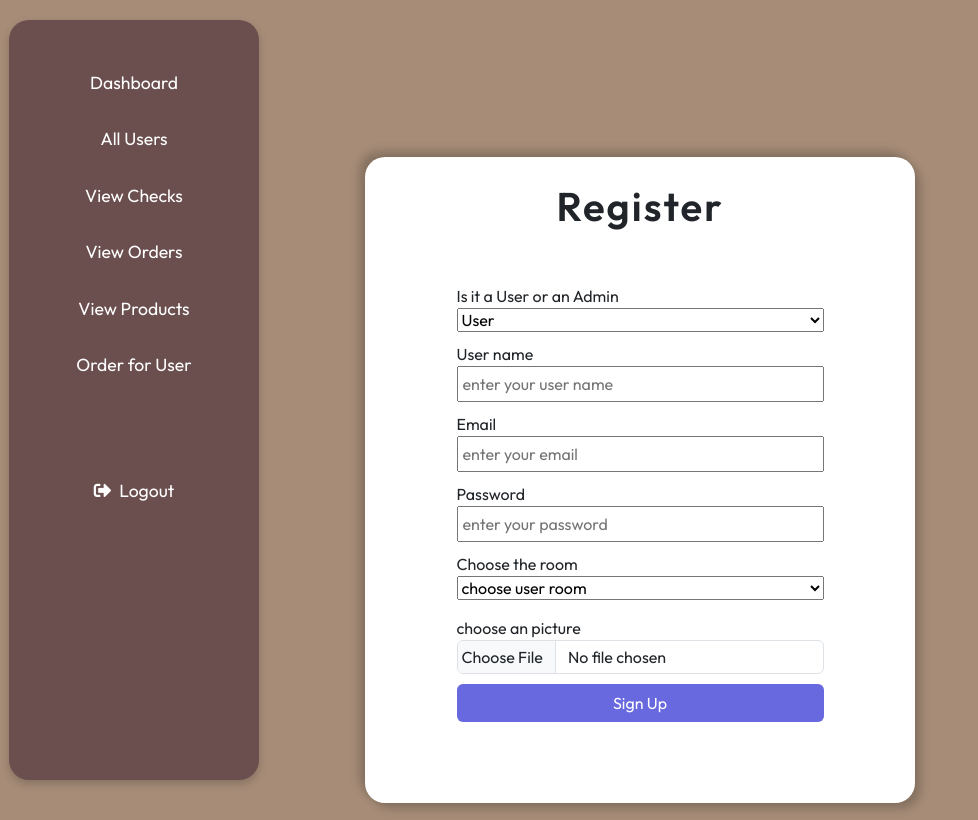
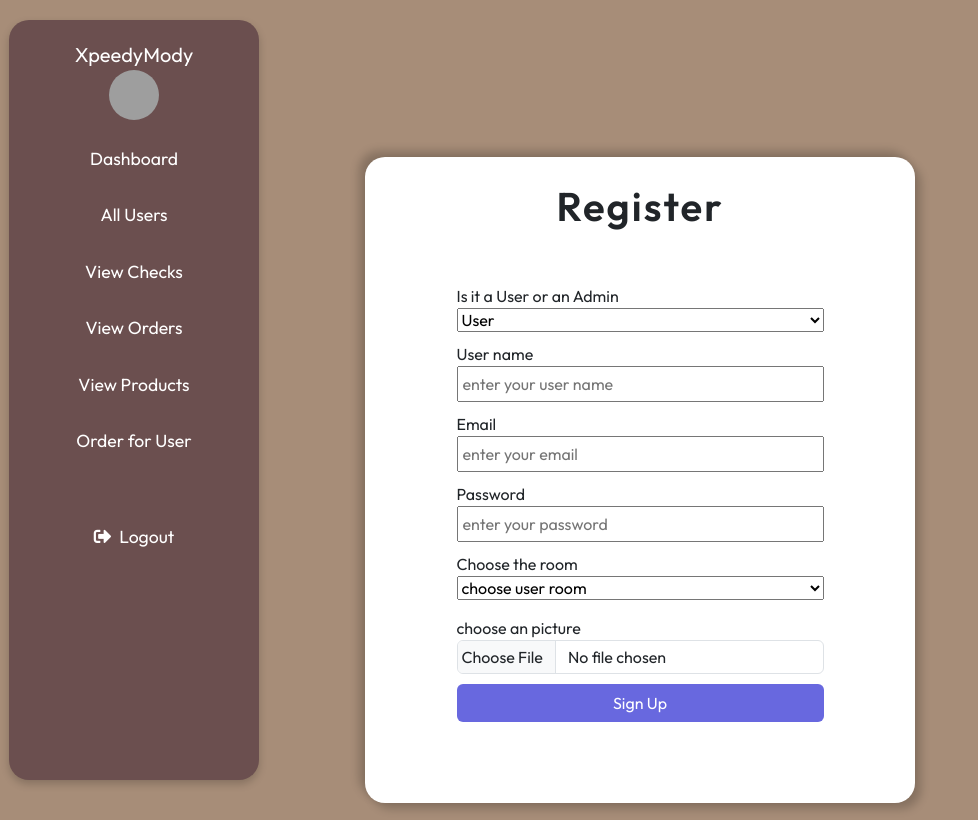
Before and after one commit to omerelkholy/cafeteria-php-project, a PHP site: page /register.php in a window 1280 px wide. Shown: the top 820 px of the page, without its empty margins (0-978 px from the left). Run offline with PHP 8.4, Linux system fonts and the light colour scheme; a user stored in the database is signed in; some web fonts are replaced; grey boxes are pictures that could not be loaded.

Commit message:
one of the latest updates

```diff
--- a/admin view/edit_user.php
+++ b/admin view/edit_user.php
@@ -29,7 +29,6 @@ if ($_SERVER['REQUEST_METHOD'] === 'POST') {
         $imageTmpName = $_FILES['image']['tmp_name'];
         $imagePath = '../userpictures/' . $imageName;
         move_uploaded_file($imageTmpName, $imagePath);
-        $picture = $imagePath;
     }
 
 
@@ -44,7 +43,7 @@ if ($_SERVER['REQUEST_METHOD'] === 'POST') {
         'name' => $name,
         'email' => $email,
         'user_type' => $user_type,
-        'picture' => $picture,
+        'picture' => $imageName,
         'id' => $userId
     ];
     if ($user_type == 'user') {
--- a/admin view/sidebar.inc.php
+++ b/admin view/sidebar.inc.php
@@ -1,3 +1,18 @@
+<?php
+$current_dir = dirname(__FILE__);
+$project_root = dirname($current_dir);
+require_once $project_root . '/components/session.php';
+
+
+if (!isset($_SESSION['user_id'])) {
+    header('location:../login.php');
+    exit();
+}
+
+$user_name = $_SESSION['user_name'];
+$user_pic = $_SESSION['user_pic'];
+
+?>
 
 
 <link rel="stylesheet" href="https://cdnjs.cloudflare.com/ajax/libs/font-awesome/5.15.4/css/all.min.css">
@@ -46,21 +61,38 @@
         margin-top: 20px;
     }
 
-    .btn1{
-        margin-top: 80px
+    .btn1 {
+        margin-top: 50px
+    }
+
+    .admin_pic{
+        width: 50px;
+        height: 50px;
+        border-radius: 50%;
+    }
+
+
+
+    p{
+        color: white;
+        text-align: center;
+        padding: 0px 20px;
+        font-size: 20px;
     }
 </style>
 
 
 <!-- Sidebar -->
 <div class="sidebar">
+    <p> <?= $user_name; ?>
+    <img class="admin_pic" src="../userpictures/<?= $user_pic; ?>" alt=""></p>
     <a href="../admin view/dashboard.php">Dashboard</a>
     <a href="../admin view/view_user.php">All Users</a>
     <a href="../admin view/view_checks.php">View Checks</a>
     <a href="../admin view/view_order.php">View Orders</a>
     <a href="../admin view/view_product.php">View Products</a>
     <a href="../admin view/admin_order.php">Order for User</a>
-    <a href="../login.php" class="btn1">
+    <a href="../logout.php" class="btn1">
         <i class="fas fa-sign-out-alt me-2"></i>Logout
     </a>
 </div>
--- a/admin view/view_product.php
+++ b/admin view/view_product.php
@@ -98,7 +98,7 @@ $products = $statement->fetchAll(PDO::FETCH_ASSOC);
       background-color: #f9f6f4;
     }
 
-    img{
+    .myimg{
       border-radius: 50%;
       width: 60px !important;
       height: 60px !important;
@@ -132,7 +132,7 @@ $products = $statement->fetchAll(PDO::FETCH_ASSOC);
           <tr>
             <td><?= $product['name'] ?></td>
             <td><?= $product['price']." EGP" ?></td>
-            <td><img src="productpictures/<?= $product['picture'] ?>" alt="product Image" style="width: 40px; height: 40px;"></td>
+            <td><img class="myimg" src="productpictures/<?= $product['picture'] ?>" alt="product Image" style="width: 40px; height: 40px;"></td>
             <td><?= $product['category'] ?></td>
             <td class="action-icons">
             <a href="edit_product.php?id=<?= $product['id'] ?>"><i class=" edit-icon bi bi-pencil-square" title="Edit"></i></a>
--- a/admin view/view_user.php
+++ b/admin view/view_user.php
@@ -97,7 +97,7 @@ $users = $statement->fetchAll(PDO::FETCH_ASSOC);
     tbody tr:nth-child(even) {
       background-color: #f9f6f4;
     }
-    img{
+    .myimg{
       border-radius: 50%;
       width: 60px !important;
       height: 60px !important;
@@ -145,7 +145,7 @@ $users = $statement->fetchAll(PDO::FETCH_ASSOC);
           <tr>
             <td><?= $user['name'] ?></td>
             <td><?= $user['room_no'] ?></td>
-            <td><img src="../userpictures/<?= $user['picture'] ?>" alt="User Image" style="width: 40px; height: 40px;"></td>
+            <td><img class="myimg" src="../userpictures/<?= $user['picture'] ?>" alt="User Image" style="width: 40px; height: 40px;"></td>
             <td><?= $user['user_type'] ?></td>
             <td class="action-icons">
   <a href="edit_user.php?id=<?= $user['id'] ?>" class="edit-icon bi bi-pencil-square" title="Edit"></a>
--- a/components/connect.php
+++ b/components/connect.php
@@ -1,10 +1,20 @@
 <?php
+
+// $user = "root";
+// $password = "";
+// $server = 'localhost';
+// $db = 'cafeteria';
+// $connect = new PDO("mysql:host=$server;dbname=$db", $user, $password);
+
 
 $user = "root";
 $password = "";
 $server = 'localhost';
-$db = 'cafeteria';
+$db = 'updated_cafeteria';
 $connect = new PDO("mysql:host=$server;dbname=$db", $user, $password);
+
+
+
 
 // if ($connect) {
 //     echo "Connection successful";
--- a/register.php
+++ b/register.php
@@ -1,7 +1,8 @@
 <?php
 
 require('components/connect.php');
-session_start();
+require('components/session.php');
+
 
 if ($_SERVER['REQUEST_METHOD'] == 'POST') {
 
@@ -68,7 +69,7 @@ if ($_SERVER['REQUEST_METHOD'] == 'POST') {
 
 
 <?php
-require('admin view/sidebar.inc.php');
+require_once __DIR__ . '/admin view/sidebar.inc.php';
 ?>
 
 
```
Also changed, not shown: admin view/edit_product.php (+5 -6 lines), partials/usernav.php (+30 -1 lines), admin view/productpictures/Decaf caffee.png (added), admin view/productpictures/Screenshot_2024-12-23_221240.png (added), admin view/productpictures/Troll Pp.jpg (added), admin view/productpictures/cafe-australiano.jpg (added), admin view/productpictures/cafe-liqueurs.jpg (added), admin view/productpictures/cafe-viena.jpg (added), admin view/productpictures/carousel-2.jpg (added), userpictures/about.png (added), userpictures/cafe-liqueurs.jpg (added).
